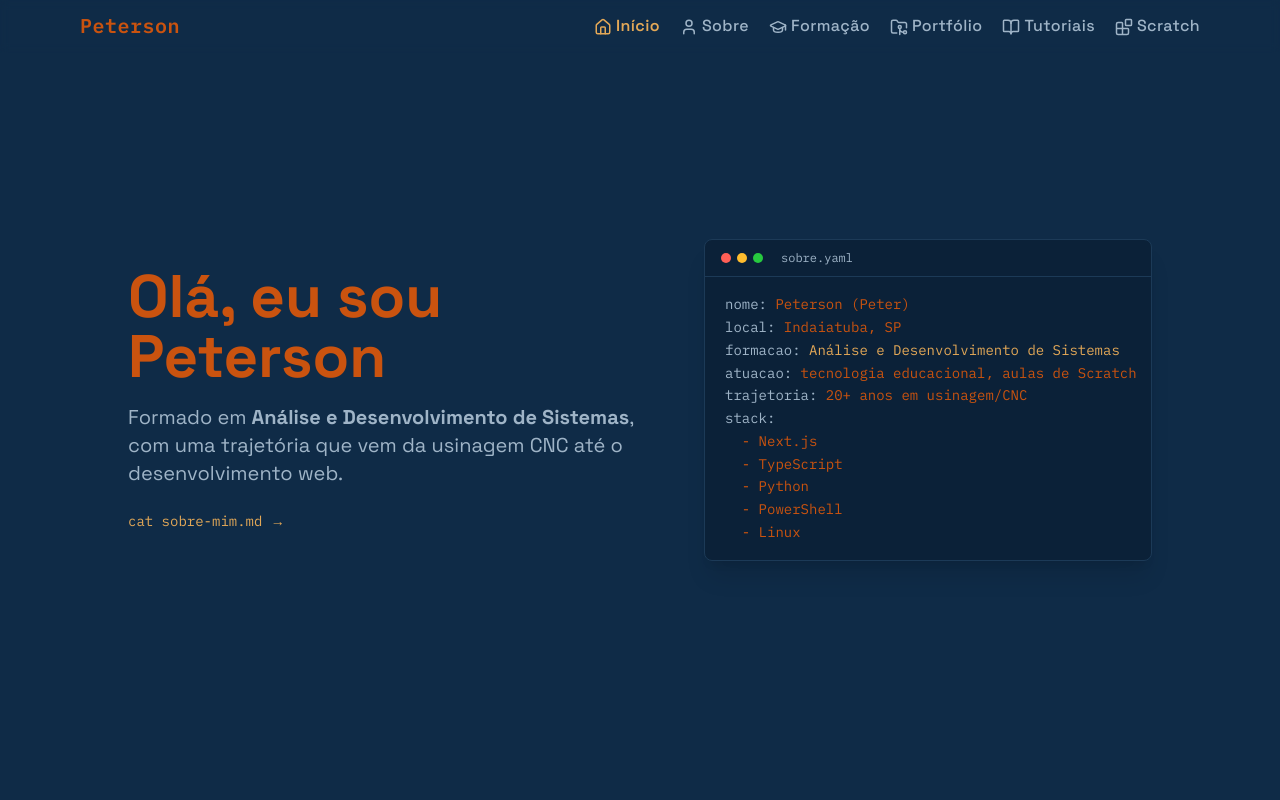
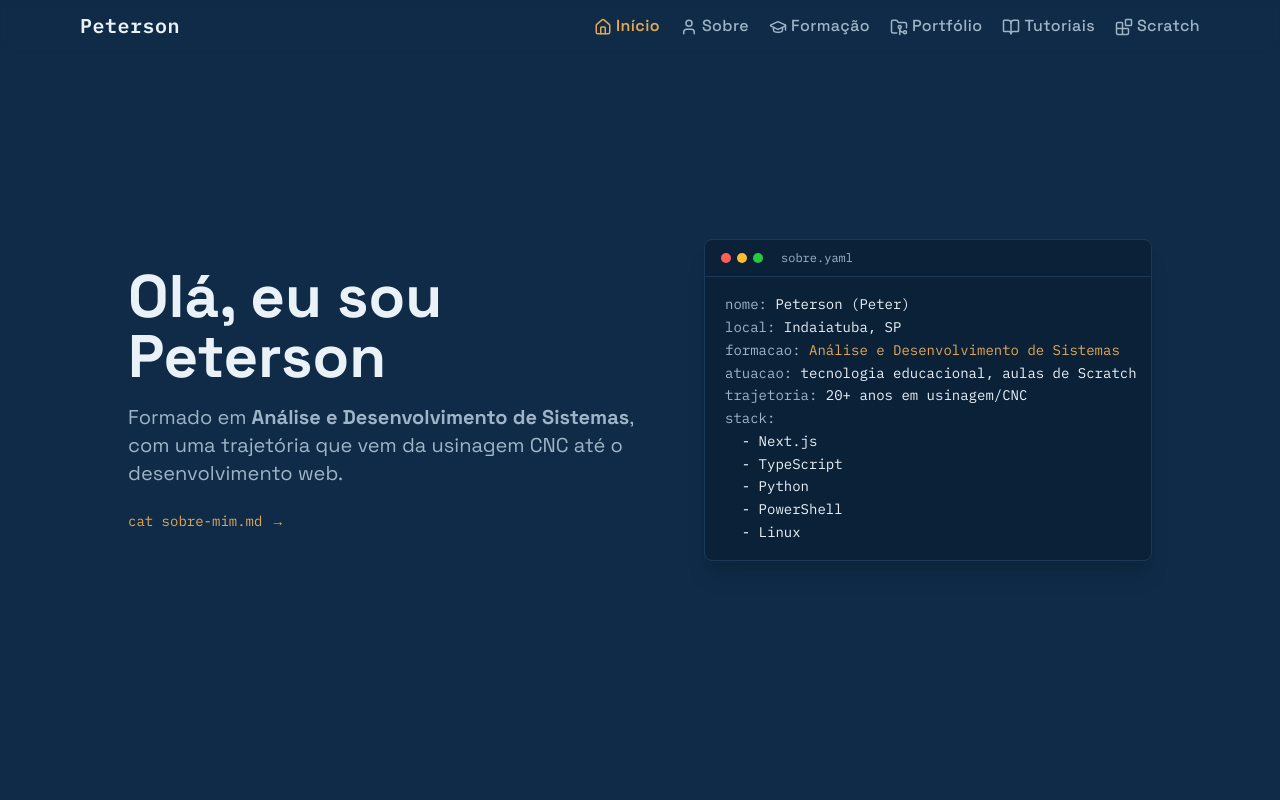
Before and after one commit to petersonros/website, a Next.js app: page / in a window 1280 px wide. Shown: the top 800 px of the page. Built offline with nearby package versions, Linux system fonts and the light colour scheme.

Commit message:
Update HeroSection and base styles

```diff
--- a/src/styles/variables.css
+++ b/src/styles/variables.css
@@ -6,7 +6,7 @@
  */
 :root {
   --background: #0f2b47;
-  --foreground: #ca530f;
+  --foreground: #eaf2f8;
   --card: #0b2138;
   --border: #1c3a57;
   --primary: #e3a857;
```
